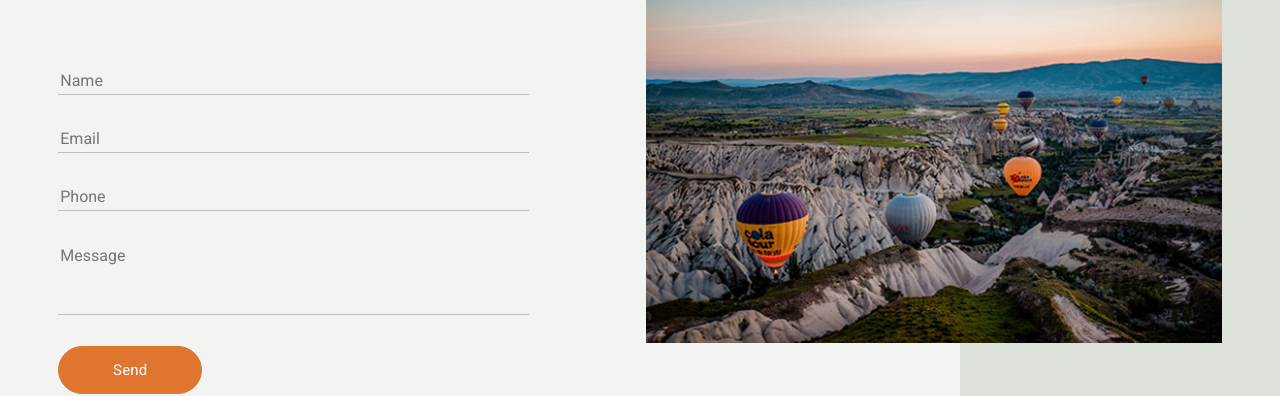
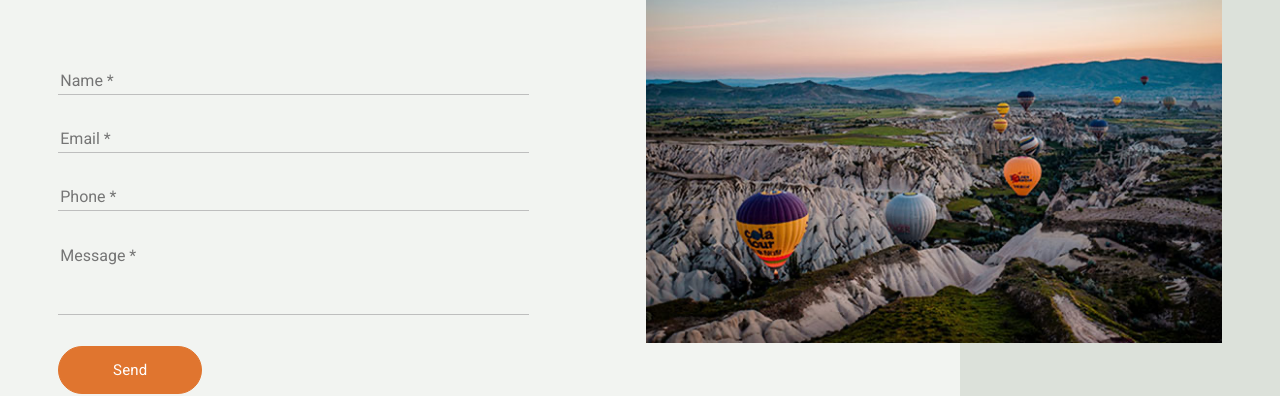
Before and after one commit to Emmago13/25Watts, a React (Create React App) app in the folder my-app/: page / in a window 1280 px wide. Shown: the part 3451-3847 px from the top of the page. Built offline with nearby package versions, Linux system fonts and the light colour scheme.

Commit message:
Form validation last changes

```diff
--- a/my-app/src/components/products/Products.scss
+++ b/my-app/src/components/products/Products.scss
@@ -9,7 +9,6 @@
     }
     .carousel{
         img{
-            // @extend .container;
             height: 55.2rem;
             width: 100%;
             background-size: cover;
--- a/my-app/src/container/contact/Contact.js
+++ b/my-app/src/container/contact/Contact.js
@@ -9,6 +9,8 @@ const Contact = () =>{
     const [dataForm, setDataForm] = useState({});
     const [showAlert,setShowAlert] = useState(false);
     const [error,setError] = useState(false);
+    const [validated,setValidated] = useState(true)
+    const [checkVal,setCheckVal] = useState(false)
 
 
     const handleChange = (e) =>{
@@ -18,7 +20,8 @@ const Contact = () =>{
                 [e.target.name] : e.target.value,
             }
         })
-    }
+        setValidated(true);
+    };
 
     const handleSubmit = async (e) =>{
         e.preventDefault();
@@ -28,12 +31,16 @@ const Contact = () =>{
         if (form.checkValidity() === false) {
             setError(true);
             setShowAlert(true);
+            setValidated(false)
         }else{
             const response = await sendForm(dataForm);
             if (response.status === 201) {
+                setValidated(true)
+                setCheckVal(true)
                 setShowAlert(true);
-                setError(false)
+                setError(false);
                 setTimeout(()=>{setShowAlert(false)},3000);
+                setTimeout(()=>{setCheckVal(false)},3000)
                 form.reset();
             }
         }
@@ -52,14 +59,19 @@ const Contact = () =>{
                             required
                             type="text"
                             name="name"
-                            placeholder="Name" />
+                            placeholder="Name *"
+                            className={validated ? checkVal ? 'was-valid' : 'default' : null && validated ? 'default' : 'was-invalid'} />
+                            <span className={validated ? 'd-none' : 'invalid'}>This field is required</span>
                         </label>
                         <label>
                             <input
                             onChange={(e)=>handleChange(e)}
-                            required type="email"
+                            required
+                            type="email"
                             name="email"
-                            placeholder="Email" />
+                            placeholder="Email *"
+                            className={validated ? checkVal ? 'was-valid' : 'default' : null && validated ? 'default' : 'was-invalid'} />
+                            <span className={validated ? 'd-none' : 'invalid'}>This field is required</span>
                         </label>
                         <label>
                             <input
@@ -67,7 +79,9 @@ const Contact = () =>{
                             required
                             type="text"
                             name="phone"
-                            placeholder="Phone" />
+                            placeholder="Phone *"
+                            className={validated ? checkVal ? 'was-valid' : 'default' : null && validated ? 'default' : 'was-invalid'} />
+                            <span className={validated ? 'd-none' : 'invalid'}>This field is required</span>
                         </label>
                         <label>
                             <textarea
@@ -75,13 +89,15 @@ const Contact = () =>{
                             required
                             name="message"
                             cols="30" rows="10"
-                            placeholder="Message">
+                            placeholder="Message *"
+                            className={validated ? checkVal ? 'was-valid' : 'default' : null && validated ? 'default' : 'was-invalid'} >
                             </textarea>
+                            <span className={validated ? 'd-none' : 'invalid'}>This field is required</span>
                         </label>
                         {showAlert ?
                         !error ?
-                        <Alert variant='success'>Mensaje enviado con exito</Alert> :
-                        <Alert variant='danger'>Hubo un error</Alert>
+                        <Alert variant='success'>Message sent successfully</Alert> :
+                        <Alert variant='danger'>Complete all fields</Alert>
                         : null}
                         <button type="submit">Send</button>
                     </form>
--- a/my-app/src/container/contact/Contact.scss
+++ b/my-app/src/container/contact/Contact.scss
@@ -32,6 +32,7 @@
             text-align: center;
             margin-bottom: 2rem;
             border-radius: .75rem;
+            padding: 5px;
         }
         > .alert-success{
             border-color: #d1e7dd;
@@ -45,7 +46,7 @@
                 border-top: 10px solid #d1e7dd;
                 border-bottom: 10px solid transparent;
                 left: 40px;
-                top: 40px;
+                top: 100%;
             }
         }
         > .alert-danger{
@@ -60,7 +61,7 @@
                 border-top: 10px solid #f8d7da;
                 border-bottom: 10px solid transparent;
                 left: 40px;
-                top: 40px;
+                top: 100%;
             }
         }
     }
@@ -87,6 +88,25 @@
         margin-bottom: 3.1rem;
         background: none;
     }
+    .was-valid{
+        border-bottom: 1px solid green;
+    }
+    .default{
+        border-bottom: 1px solid #BEBEBE;
+    }
+    .was-invalid{
+        border-bottom: 1px solid red;
+    }
+    label{
+        position: relative;
+    }
+    .invalid{
+        position: absolute;
+        right: 0;
+        top: 0;
+        width: max-content;
+        color: red;
+    }
     textarea{
         height: 7.3rem;
         resize: none;
```
